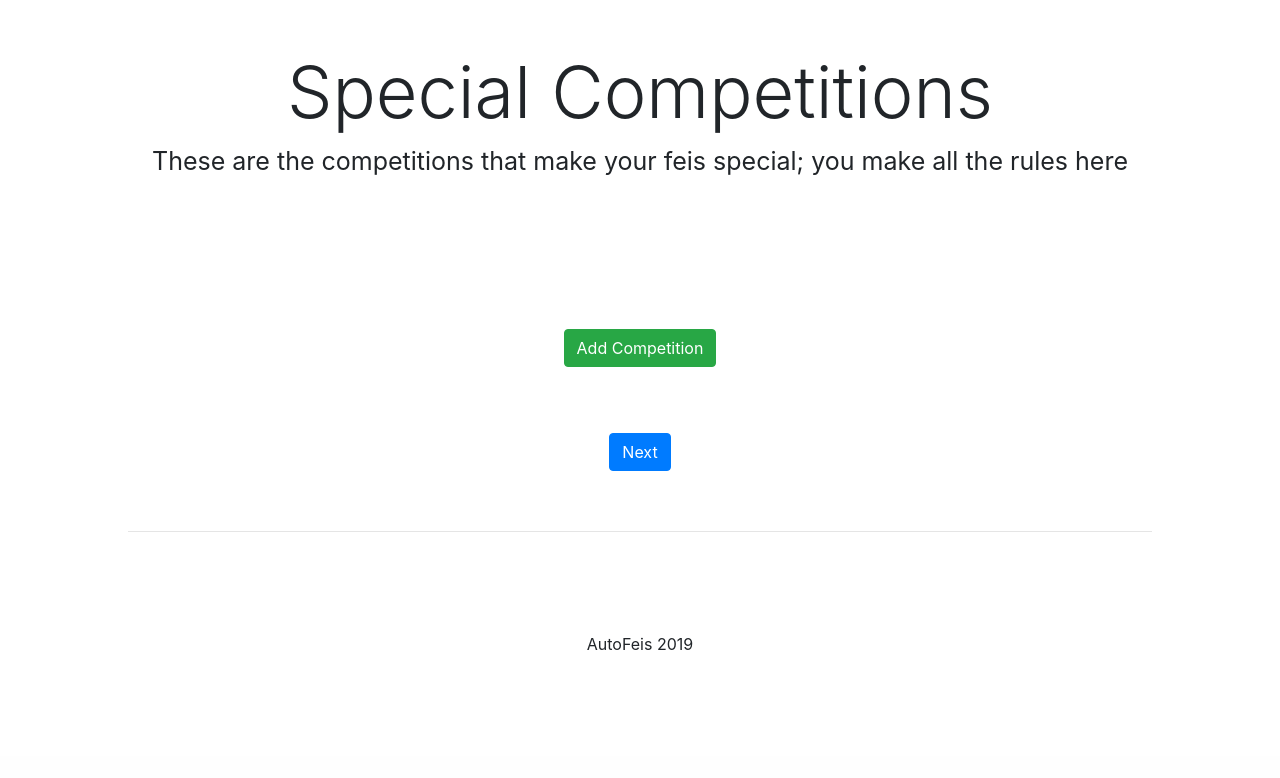
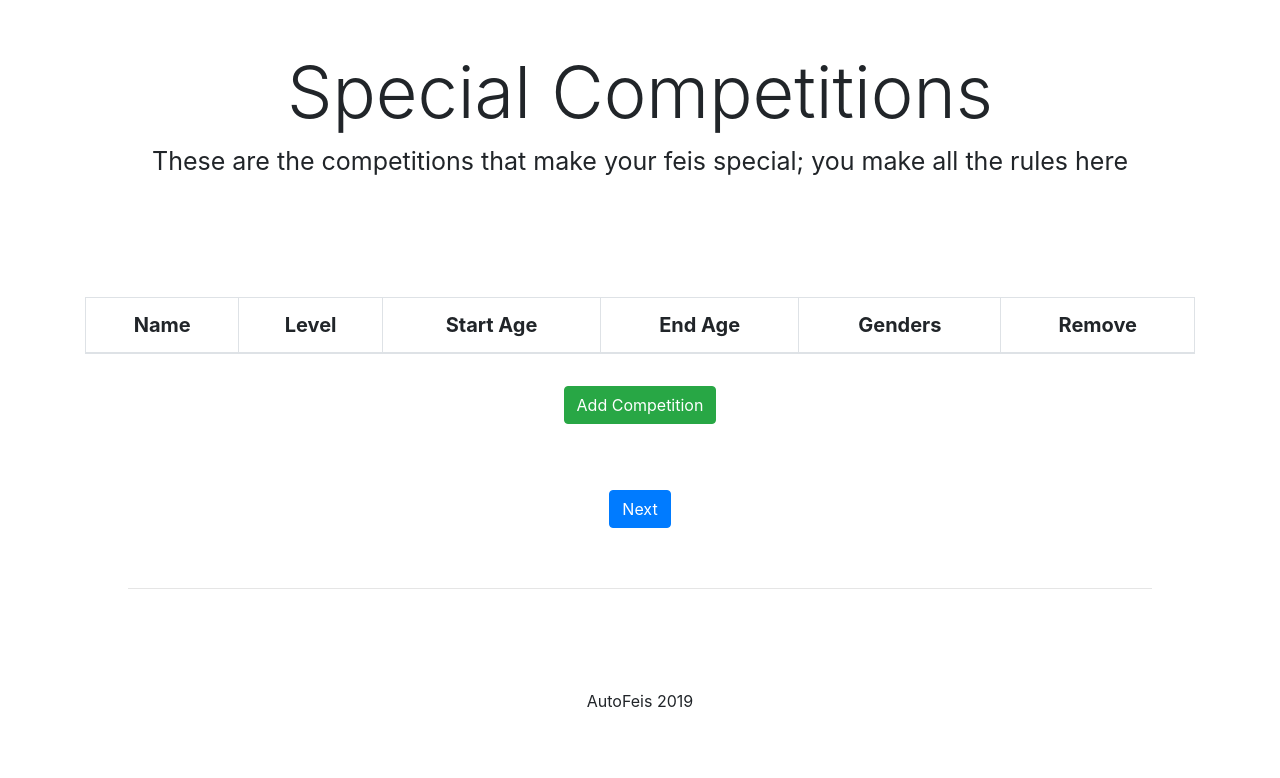
Before and after one commit to SpencerMcMurray/AutoFeis-v1, a Flask app: page /welcome/add_feis/unique in a window 1280 px wide. Shown: the part 125-903 px from the top of the page. Before the commit the page ends 775 px from the top, so only its background shows below. Run offline with Flask 2, Linux system fonts and the light colour scheme; the visitor is signed in with stand-in values (Sample User, id 1); data that the repository does not hold is empty; some libraries are stand-ins or nearby versions.

Commit message:
Implemented new table style for unique comps

```diff
--- a/main.py
+++ b/main.py
@@ -264,14 +264,16 @@ def render_judges():
 @login_required
 def enter_marks():
     """The page for entering marks"""
-    pass
+    holders = list()
+    render_template('tabulation/enterMarks.html', is_logged=current_user.is_authenticated, where="welcome",
+                    holders=holders)
 
 
 @app.route("/welcome/tabulate/judges/tabulate", methods=["POST"])
 @login_required
 def tabulate_marks():
     """The tabulation script"""
-    pass
+    redirect(url_for('welcome'))
 
 
 """ ADD FEIS """
--- a/static/scripts/addField.js
+++ b/static/scripts/addField.js
@@ -1,5 +1,5 @@
-function startAgeIn(name, id_counter) {
-    var select = "<select id='" + id_counter + "' class='form-control' name='" + name + "StartAge[]'>";
+function startAgeIn(name) {
+    var select = "<select class='form-control' name='" + name + "StartAge[]'>";
     for(var i=0; i < 100; i++) {
         var iStr = i.toString();
         select += "<option value='" + iStr + "'>" + iStr + "</option>";
@@ -8,8 +8,8 @@ function startAgeIn(name, id_counter) {
     return select;
 }
 
-function endAgeIn(name, id_counter) {
-    var select = "<select id='" + id_counter + "' class='form-control' name='" + name + "EndAge[]'>";
+function endAgeIn(name) {
+    var select = "<select class='form-control' name='" + name + "EndAge[]'>";
     for(var i=0; i < 100; i++) {
         var iStr = i.toString();
         select += "<option value='" + iStr + "'>" + iStr + "</option>";
@@ -18,8 +18,8 @@ function endAgeIn(name, id_counter) {
     return select;
 }
 
-function genderIn(name, id_counter) {
-    var select = "<select id='" + id_counter + "' class='form-control' name='" + name + "Gender[]'>";
+function genderIn(name) {
+    var select = "<select class='form-control' name='" + name + "Gender[]'>";
     select += "<option value='all'>All</option>";
     if(name === "FG") {
         select += "<option value='mixed'>Mixed Only</option>";
@@ -30,8 +30,8 @@ function genderIn(name, id_counter) {
     return select;
 }
 
-function levelIn(name, id_counter) {
-    var select = "<select id='" + id_counter + "' class='form-control' name='" + name + "Level[]'>";
+function levelIn(name) {
+    var select = "<select class='form-control' name='" + name + "Level[]'>";
     select += "<option value='All'>All Levels</option>";
     select += "<option value='Championship'>All Championship Levels</option>";
     select += "<option value='Open Championship'>Open Championship</option>";
@@ -42,8 +42,8 @@ function levelIn(name, id_counter) {
     return select;
 }
 
-function typeIn(name, id_counter) {
-    var select = "<select id='" + id_counter + "' class='form-control' name='" + name + "Type[]'>";
+function typeIn(name) {
+    var select = "<select class='form-control' name='" + name + "Type[]'>";
     select += "<option value='8'>8-Hand</option>";
     select += "<option value='6'>6-Hand</option>";
     select += "<option value='4'>4-Hand</option>";
@@ -53,8 +53,8 @@ function typeIn(name, id_counter) {
     return select
 }
 
-function nameIn(name, id_counter) {
-    return "<input id='" + id_counter + "' class='form-control' placeholder='Enter Name' type='text' name='" + name + "Name[]' />";
+function nameIn(name) {
+    return "<input class='form-control' placeholder='Enter Name' type='text' name='" + name + "Name[]' />";
 }
 
 function removeIn() {
@@ -83,8 +83,6 @@ $(document).ready(function() {
             '<td>' + removeBtn() +
             '</td></tr>'
         );
-        console.log("Here");
-        console.log($(this).closest('.judge').children('table').children('tbody').text());
     });
     $('#addJudge').click(function () {
         $('#table tbody').append(
@@ -95,65 +93,59 @@ $(document).ready(function() {
             '<td>' + removeBtn() +
             '</td></tr>'
         );
-        console.log($(this).closest('table tbody').html());
     });
     $('#addFG').click(function() {
         $('#FG .feis-box:last').after(
             '<div class="' + classes + '"><div class="form-group col-md-12 justify-content-center align-items-center">' +
-            '<label class="pt-3" for="' + id_counter + '">Start Age: </label>' + startAgeIn(nameFG, id_counter) +
-            '<label class="pt-3" for="' + ++id_counter + '">End Age: </label>' + endAgeIn(nameFG, id_counter) +
-            '<label class="pt-3" for="' + ++id_counter + '">Genders: </label>' + genderIn(nameFG, id_counter) +
-            '<label class="pt-3" for="' + ++id_counter + '">Type: </label>' + typeIn(nameFG, id_counter) +
+            '<label class="pt-3" for="' + id_counter + '">Start Age: </label>' + startAgeIn(nameFG) +
+            '<label class="pt-3" for="' + ++id_counter + '">End Age: </label>' + endAgeIn(nameFG) +
+            '<label class="pt-3" for="' + ++id_counter + '">Genders: </label>' + genderIn(nameFG) +
+            '<label class="pt-3" for="' + ++id_counter + '">Type: </label>' + typeIn(nameFG) +
             removeIn() + '</div></div>'
         );
-        ++id_counter;
     });
 
     $('#addTR').click(function() {
         $('#TR .feis-box:last').after(
             '<div class="' + classes + '"><div class="form-group col-md-12 justify-content-center align-items-center">' +
-            '<label class="pt-3" for="' + id_counter + '">Level: </label>' + levelIn(nameTR, id_counter) +
-            '<label class="pt-3" for="' + ++id_counter + '">Start Age: </label>' + startAgeIn(nameTR, id_counter) +
-            '<label class="pt-3" for="' + ++id_counter + '">End Age: </label>' + endAgeIn(nameTR, id_counter) +
-            '<label class="pt-3" for="' + ++id_counter + '">Genders: </label>' + genderIn(nameTR, id_counter) +
+            '<label class="pt-3" for="' + id_counter + '">Level: </label>' + levelIn(nameTR) +
+            '<label class="pt-3" for="' + ++id_counter + '">Start Age: </label>' + startAgeIn(nameTR) +
+            '<label class="pt-3" for="' + ++id_counter + '">End Age: </label>' + endAgeIn(nameTR) +
+            '<label class="pt-3" for="' + ++id_counter + '">Genders: </label>' + genderIn(nameTR) +
             removeIn() + '</div></div>'
         );
-        ++id_counter;
     });
 
     $('#addTNN').click(function() {
         $('#TNN .feis-box:last').after(
             '<div class="' + classes + '"><div class="form-group col-md-12 justify-content-center align-items-center">' +
-            '<label class="pt-3" for="' + id_counter + '">Start Age: </label>' + startAgeIn(nameTNN, id_counter) +
-            '<label class="pt-3" for="' + id_counter+1 + '">End Age: </label>' + endAgeIn(nameTNN, id_counter) +
+            '<label class="pt-3" for="' + id_counter + '">Start Age: </label>' + startAgeIn(nameTNN) +
+            '<label class="pt-3" for="' + id_counter+1 + '">End Age: </label>' + endAgeIn(nameTNN) +
             removeIn() + '</div></div>'
         );
-        ++id_counter;
     });
 
     $('#addAR').click(function() {
         $('#AR .feis-box:last').after(
             '<div class="' + classes + '"><div class="form-group col-md-12 justify-content-center align-items-center">' +
-            '<label class="pt-3" for="' + id_counter + '">Name: </label>' + nameIn(nameAR, id_counter) +
-            '<label class="pt-3" for="' + ++id_counter + '">Start Age: </label>' + startAgeIn(nameAR, id_counter) +
-            '<label class="pt-3" for="' + ++id_counter + '">End Age: </label>' + endAgeIn(nameAR, id_counter) +
-            '<label class="pt-3" for="' + ++id_counter + '">Genders: </label>' + genderIn(nameAR, id_counter) +
+            '<label class="pt-3" for="' + id_counter + '">Name: </label>' + nameIn(nameAR) +
+            '<label class="pt-3" for="' + ++id_counter + '">Start Age: </label>' + startAgeIn(nameAR) +
+            '<label class="pt-3" for="' + ++id_counter + '">End Age: </label>' + endAgeIn(nameAR) +
+            '<label class="pt-3" for="' + ++id_counter + '">Genders: </label>' + genderIn(nameAR) +
             removeIn() + '</div></div>'
         );
-        ++id_counter;
     });
 
     $('#addSP').click(function() {
-        $('#SP .feis-box:last').after(
-            '<div class="' + classes + '"><div class="form-group col-md-12 justify-content-center align-items-center">' +
-            '<label class="pt-3" for="' + id_counter + '">Name: </label>' + nameIn(nameSP, id_counter) +
-            '<label class="pt-3" for="' + ++id_counter + '">Level: </label>' + levelIn(nameSP, id_counter) +
-            '<label class="pt-3" for="' + ++id_counter + '">Start Age: </label>' + startAgeIn(nameSP, id_counter) +
-            '<label class="pt-3" for="' + ++id_counter + '">End Age: </label>' + endAgeIn(nameSP, id_counter) +
-            '<label class="pt-3" for="' + ++id_counter + '">Genders: </label>' + genderIn(nameSP, id_counter) +
-            removeIn() + '</div></div>'
+        $('#SP tbody').append(
+            '<tr><td>' + nameIn(nameSP) +
+            '</td><td>' + levelIn(nameSP) +
+            '</td><td>' + startAgeIn(nameSP) +
+            '</td><td>' + endAgeIn(nameSP) +
+            '</td><td>' + genderIn(nameSP) +
+            '</td><td>' + removeIn() +
+            '</td></tr>'
         );
-        ++id_counter;
     });
 
     $('tbody').on('click', '.del', function() {
--- a/templates/createFeis/addFeisUnique.html
+++ b/templates/createFeis/addFeisUnique.html
@@ -9,10 +9,20 @@
                 </div>
             </div>
             <form action="{{ url_for('show_add_feis') }}" style="font-size: 20px">
-                <div class="sub-box">
-                    <div id="SP" class="text-left mx-auto container d-flex p-2 flex-wrap align-items-center justify-content-center">
-                        <div class="feis-box" style="width: 0; border: none; background: none"></div>
-                    </div>
+                <div class="sub-box container">
+                    <table id="SP" class="table table-striped table-bordered" style="font-size: 20px">
+                        <thead>
+                            <tr>
+                                <th scope="col">Name</th>
+                                <th scope="col">Level</th>
+                                <th scope="col">Start Age</th>
+                                <th scope="col">End Age</th>
+                                <th scope="col">Genders</th>
+                                <th scope="col">Remove</th>
+                            </tr>
+                        </thead>
+                        <tbody></tbody>
+                    </table>
                     <div class="text-center form-group col-md-12 justify-content-center py-3" style="padding-bottom: 10px;">
                         <button type="button" id="addSP" class="btn btn-success">Add Competition</button>
                     </div>
```
Also changed, not shown: templates/tabulation/enterMarks.html (added, +10 -0 lines).
